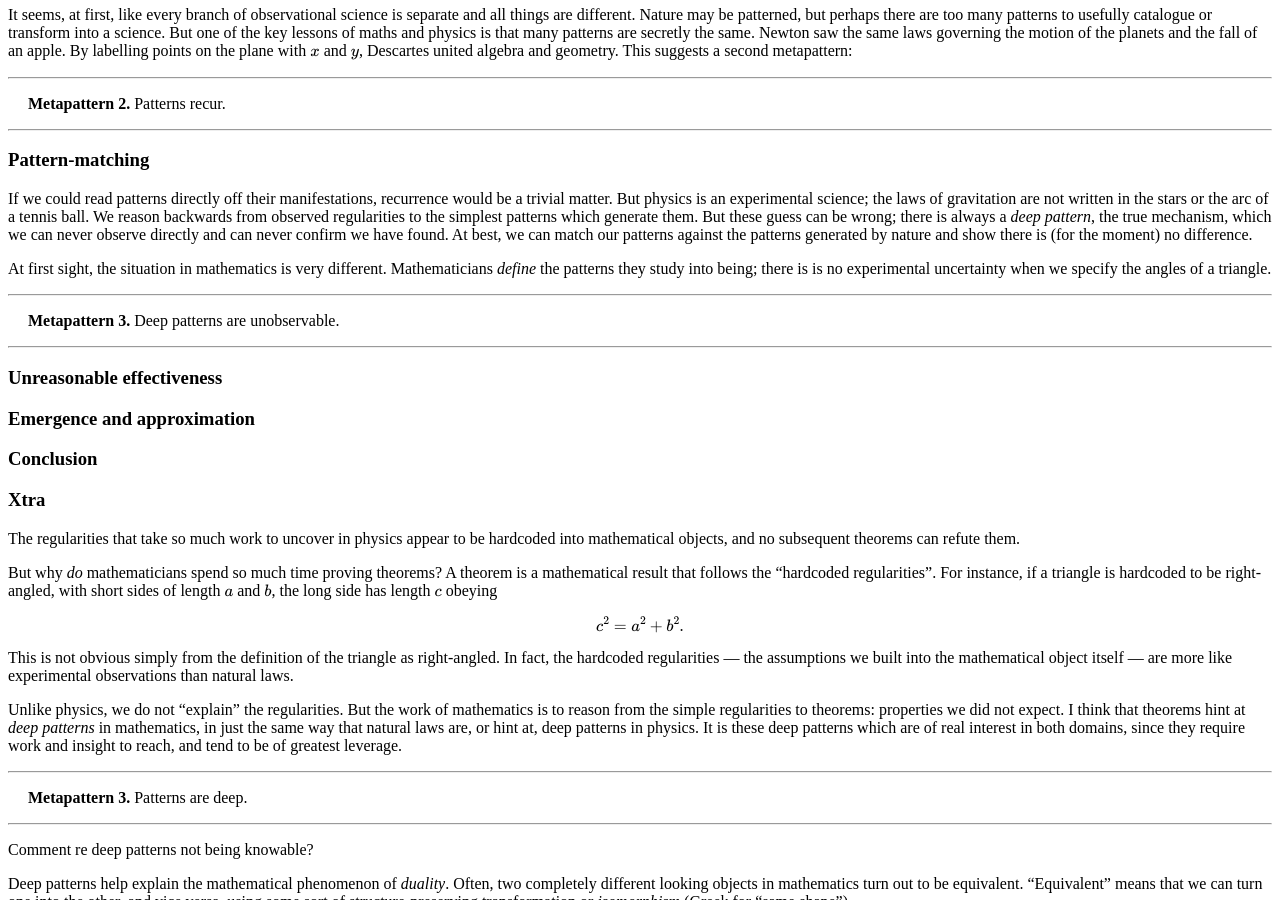
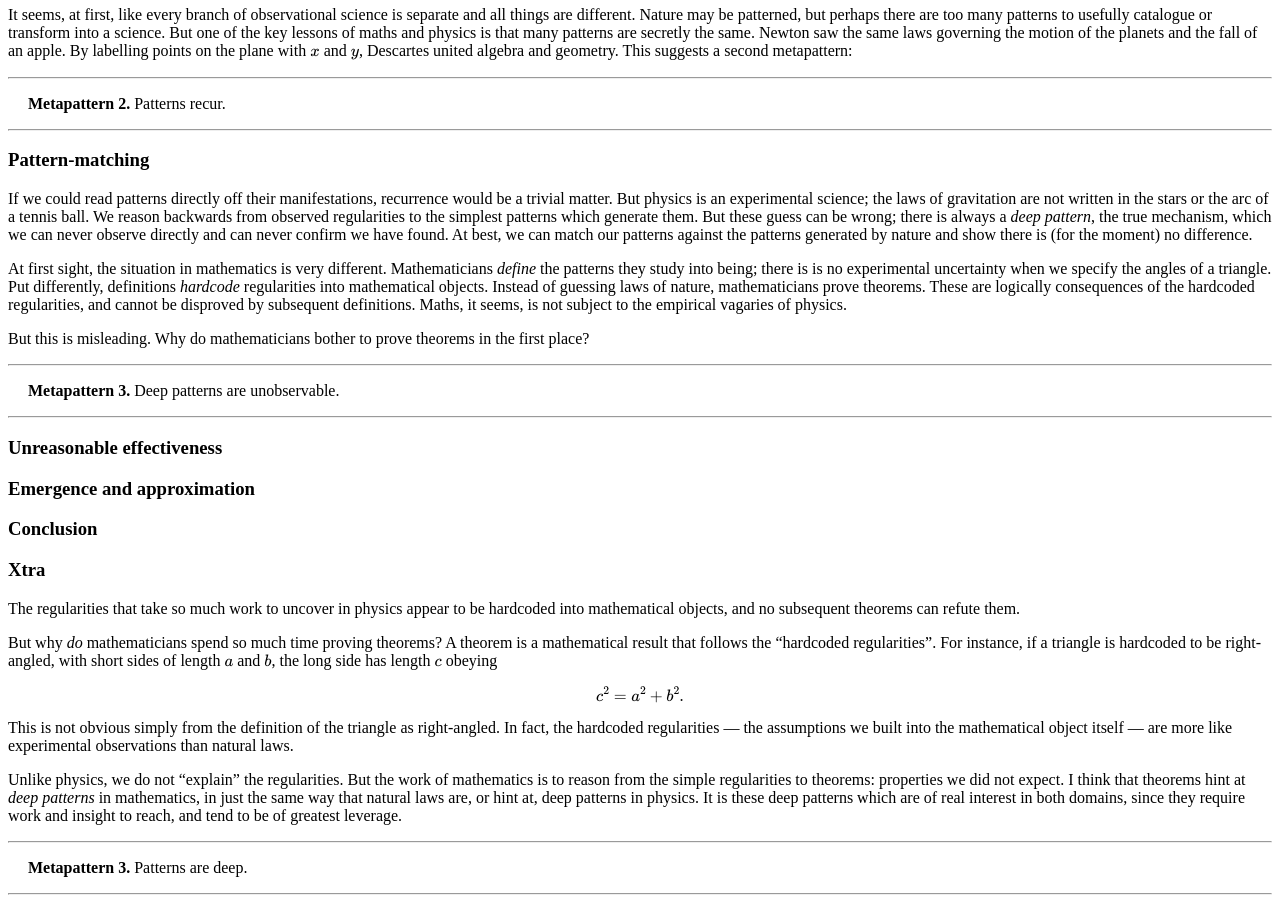
Before and after one commit to hapax/hapax.github.io, a Jekyll site: the page built from assets/patterns.md, in a window 1280 px wide and 900 px high, scrolled down 767 px. Built offline with Jekyll 4.4.1, drawn with Linux system fonts in a browser that asks for light colours; our own code applies the rules of GitHub Pages for plain Markdown files; formulas are drawn with MathJax 3; a script that is not in the unit is left out.

Commit message:
Update patterns.md

```diff
--- a/assets/patterns.md
+++ b/assets/patterns.md
@@ -75,8 +75,17 @@ nature and show there is (for the moment) no difference.
 
 At first sight, the situation in mathematics is very different.
 Mathematicians *define* the patterns they study into being; there is
-is no experimental uncertainty when we specify the angles of a triangle.
+is no experimental uncertainty when we specify the angles of a
+triangle.
+Put differently, definitions *hardcode* regularities into mathematical
+objects.
+Instead of guessing laws of nature, mathematicians prove theorems.
+These are logically consequences of the hardcoded regularities, and
+cannot be disproved by subsequent definitions.
+Maths, it seems, is not subject to the empirical vagaries of physics.
 
+But this is misleading.
+Why do mathematicians bother to prove theorems in the first place?
 
 ---
 
```
